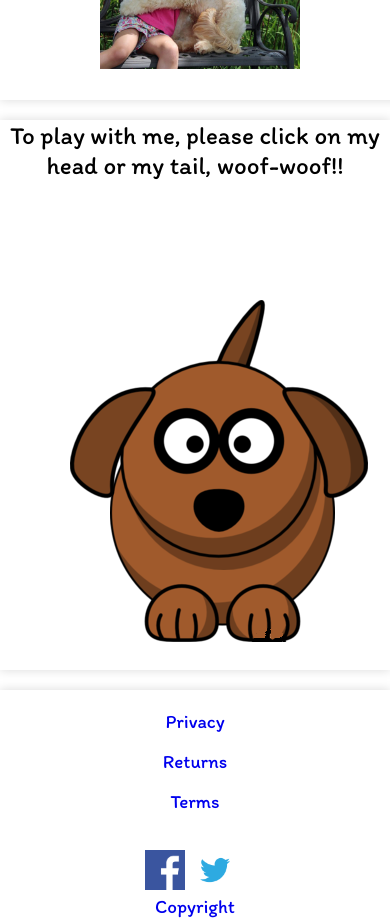
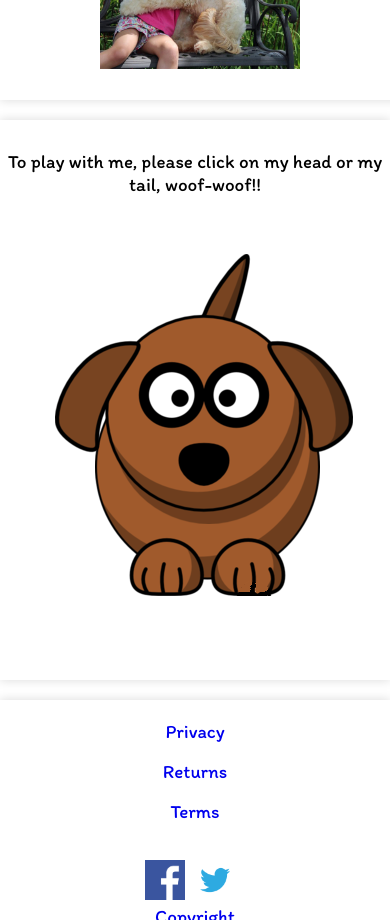
Before and after one commit to roberta-fiume/theRescueHouse, a Vue app: page / in a window 390 px wide. Shown: the part 1320-2240 px from the top of the page. Built offline with nearby package versions, Linux system fonts and the light colour scheme.

Commit message:
Adds queries for tablet and desktop for animated dog.

```diff
--- a/src/styles/components/animatedDog.scss
+++ b/src/styles/components/animatedDog.scss
@@ -9,14 +9,20 @@
     height: 550px;
     box-shadow: 0 0 10px 0 rgba(0, 0, 0, 0.15);
     margin: 20px 0 20px;
+    padding-top: 10px;
 }
 .dog-title {
-    margin-top: 10px;
-    @include textProperties(25px);
+    margin-top: 20px;
+    overflow-wrap: break-word;
+    @include textProperties(19px);
+
+    @include responsive(mobile) {
+        @include textProperties(21px);
+    }
 }
 
 .animated-dog {
-    margin-top: 70px;
+    margin-right: 30px;
     text-align: left;
     position: relative;
     display: inline-block;
@@ -26,6 +32,10 @@
         position: absolute;
         top: 25px;
         left: 25px;
+    }
+
+    @include responsive(desktop) {
+        margin-top: 70px;
     }
 }
 
```
